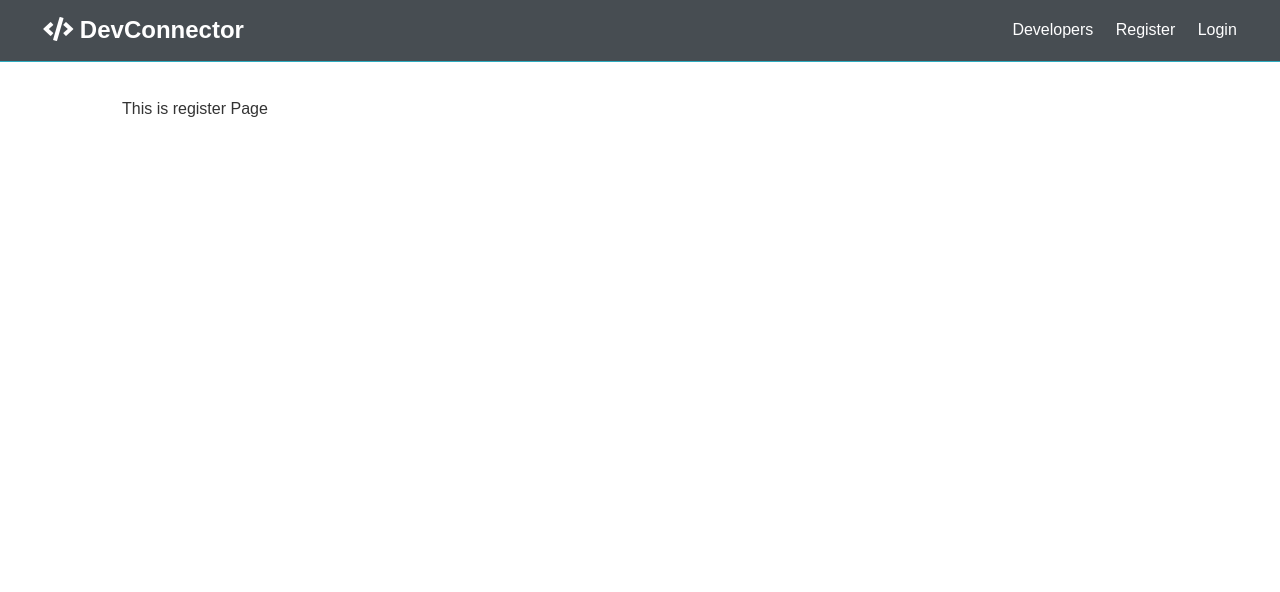
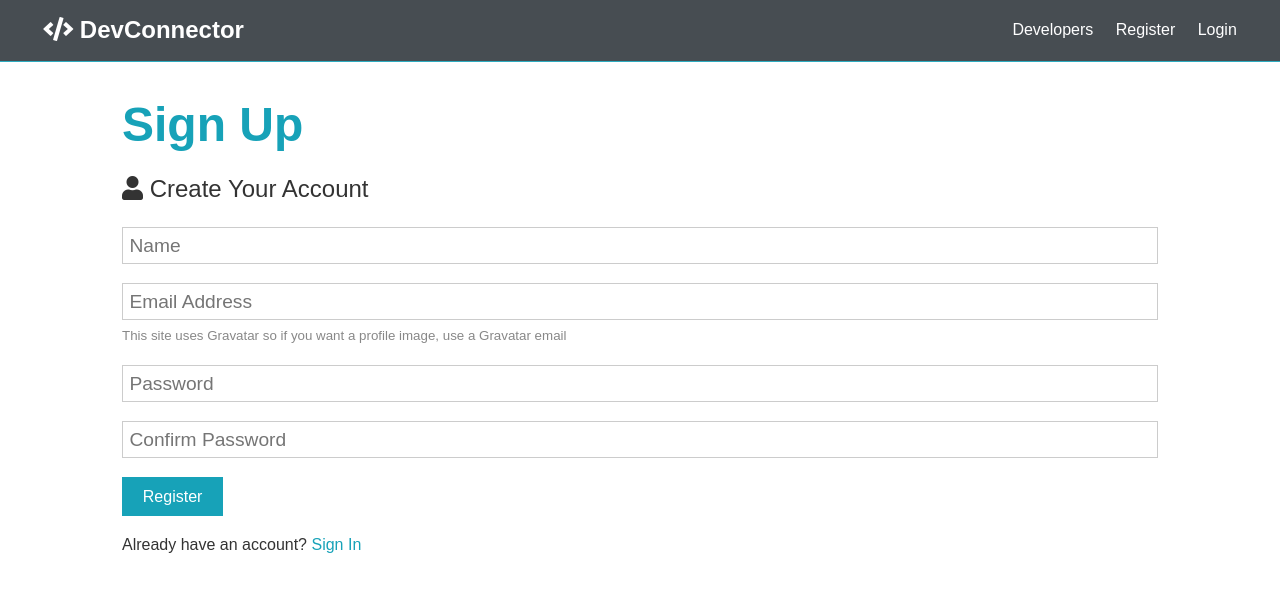
Before and after one commit to vd89/dax-devconnector-2.0, a React (Create React App) app in the folder client/: page /register in a window 1280 px wide. Shown: the top 592 px of the page. Built offline with nearby package versions, Linux system fonts and the light colour scheme.

Commit message:
Chore: register and login page

```diff
--- a/client/src/Component/Auth/Login.js
+++ b/client/src/Component/Auth/Login.js
@@ -1,9 +1,50 @@
 /** @format */
 
-import React from 'react';
+import React, { useState } from 'react';
 
 const Login = () => {
-  return <div>This is login page</div>;
+  const [formData, setFormData] = useState({
+    email: '',
+    password: '',
+  });
+  const { email, password } = formData;
+  const onChangeHandler = (e) => {
+    setFormData({ ...formData, [e.target.name]: e.target.value });
+  };
+
+  const onSubmitHandler = (e) => {
+    e.preventDefault();
+    console.log(formData);
+  };
+
+  return (
+    <>
+      <div className='alert alert-danger'>Invalid credentials</div>
+      <h1 className='large text-primary'>Sign In</h1>
+      <p className='lead'>
+        <i className='fas fa-user'></i> Sign into Your Account
+      </p>
+      <form className='form' onSubmit={onSubmitHandler}>
+        <div className='form-group'>
+          <input
+            type='email'
+            placeholder='Email Address'
+            name='email'
+            required
+            value={email}
+            onChange={onChangeHandler}
+          />
+        </div>
+        <div className='form-group'>
+          <input type='password' placeholder='Password' name='password' value={password} onChange={onChangeHandler} />
+        </div>
+        <input type='submit' className='btn btn-primary' value='Login' />
+      </form>
+      <p className='my-1'>
+        Don't have an account? <a href='register.html'>Sign Up</a>
+      </p>
+    </>
+  );
 };
 
 export default Login;
--- a/client/src/Component/Auth/Register.js
+++ b/client/src/Component/Auth/Register.js
@@ -1,9 +1,70 @@
 /** @format */
 
-import React from 'react';
+import React, { useState } from 'react';
 
 const Register = () => {
-  return <div>This is register Page</div>;
+  const [formData, setFormData] = useState({
+    name: '',
+    email: '',
+    password: '',
+    password2: '',
+  });
+  const { name, email, password, password2 } = formData;
+  const onChangeHandler = (e) => {
+    setFormData({ ...formData, [e.target.name]: e.target.value });
+  };
+
+  const onSubmitHandler = (e) => {
+    e.preventDefault();
+    if (password !== password2) {
+      console.log('Password2 does not match');
+    } else {
+      console.log(formData);
+    }
+  };
+  return (
+    <>
+      <h1 className='large text-primary'>Sign Up</h1>
+      <p className='lead'>
+        <i className='fas fa-user'></i> Create Your Account
+      </p>
+      <form className='form' onSubmit={onSubmitHandler}>
+        <div className='form-group'>
+          <input type='text' placeholder='Name' name='name' required value={name} onChange={onChangeHandler} />
+        </div>
+        <div className='form-group'>
+          <input type='email' placeholder='Email Address' name='email' value={email} onChange={onChangeHandler} />
+          <small className='form-text'>
+            This site uses Gravatar so if you want a profile image, use a Gravatar email
+          </small>
+        </div>
+        <div className='form-group'>
+          <input
+            type='password'
+            placeholder='Password'
+            name='password'
+            minLength='6'
+            value={password}
+            onChange={onChangeHandler}
+          />
+        </div>
+        <div className='form-group'>
+          <input
+            type='password'
+            placeholder='Confirm Password'
+            name='password2'
+            minLength='6'
+            value={password2}
+            onChange={onChangeHandler}
+          />
+        </div>
+        <input type='submit' className='btn btn-primary' value='Register' />
+      </form>
+      <p className='my-1'>
+        Already have an account? <a href='login.html'>Sign In</a>
+      </p>
+    </>
+  );
 };
 
 export default Register;
```
